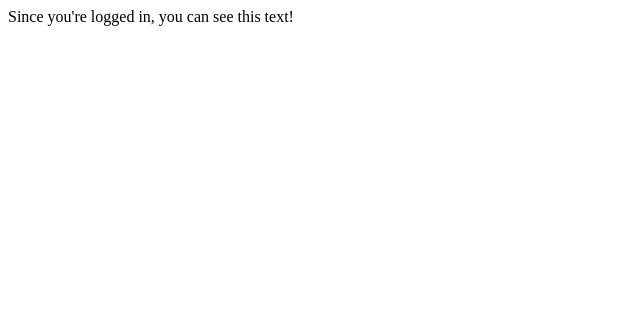
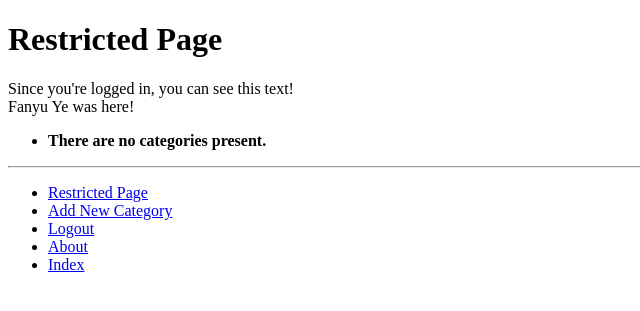
Before and after one commit to Frankyu911/tango_with_django_project, a Django app: page /rango/restricted/ in a window 1280 px wide. Shown: the top 311 px of the page, without its empty margins (0-640 px from the left). Run offline with Django 3.2, Linux system fonts and the light colour scheme; the visitor is signed in with stand-in values (Sample User, id 1); data that the repository does not hold is empty.

Commit message:
Chapter 9 Exercise

```diff
--- a/rango/views.py
+++ b/rango/views.py
@@ -40,6 +40,7 @@ def show_category(request, category_name_slug):
 
     return render(request, 'rango/category.html', context=context_dict)
 
+@login_required
 def add_category(request):
     form = CategoryForm()
 
@@ -52,6 +53,7 @@ def add_category(request):
             print(form.errors)
     return render(request, 'rango/add_category.html', {'form': form})
 
+@login_required
 def add_page(request, category_name_slug):
     try:
         category = Category.objects.get(slug=category_name_slug)
@@ -128,7 +130,7 @@ def user_login(request):
 
 @login_required
 def restricted(request):
-    return HttpResponse("Since you're logged in, you can see this text!")
+    return render(request, 'rango/restricted.html')
 
 @login_required
 def user_logout(request):
--- a/templates/rango/base.html
+++ b/templates/rango/base.html
@@ -26,12 +26,12 @@
         <ul>
         {% if user.is_authenticated %}
             <li><a href="{% url 'rango:restricted' %}">Restricted Page</a></li>
+            <li><a href="{% url 'rango:add_category' %}">Add New Category</a></li>
             <li><a href="{% url 'rango:logout' %}">Logout</a></li>
         {% else %}
             <li><a href="{% url 'rango:register' %}">Sign Up</a></li>
             <li><a href="{% url 'rango:login' %}">Login</a></li>
         {% endif %}
-            <li><a href="{% url 'rango:add_category' %}">Add New Category</a></li>
             <li><a href="{% url 'rango:about' %}">About</a></li>
             <li><a href="{% url 'rango:index' %}">Index</a></li>
         </ul>
--- a/templates/rango/category.html
+++ b/templates/rango/category.html
@@ -22,7 +22,9 @@
         <strong>No pages currently in category.</strong>
         {% endif %}
 
+        {% if user.is_authenticated %}
         <a href="/rango/category/{{ category.slug }}/add_page/">Add Page</a> <br />
+        {% endif %}
         {% else %}
             The specified category does not exist.
         {% endif %}
--- /dev/null
+++ b/templates/rango/restricted.html
@@ -0,0 +1,12 @@
+{% extends 'rango/base.html' %}
+{% load staticfiles %}
+
+{% block title_block %}
+    Restricted Page
+{% endblock %}
+
+{% block body_block %}
+<h1>Restricted Page</h1>
+Since you're logged in, you can see this text!<br />
+Fanyu Ye was here!
+{% endblock %}
```
